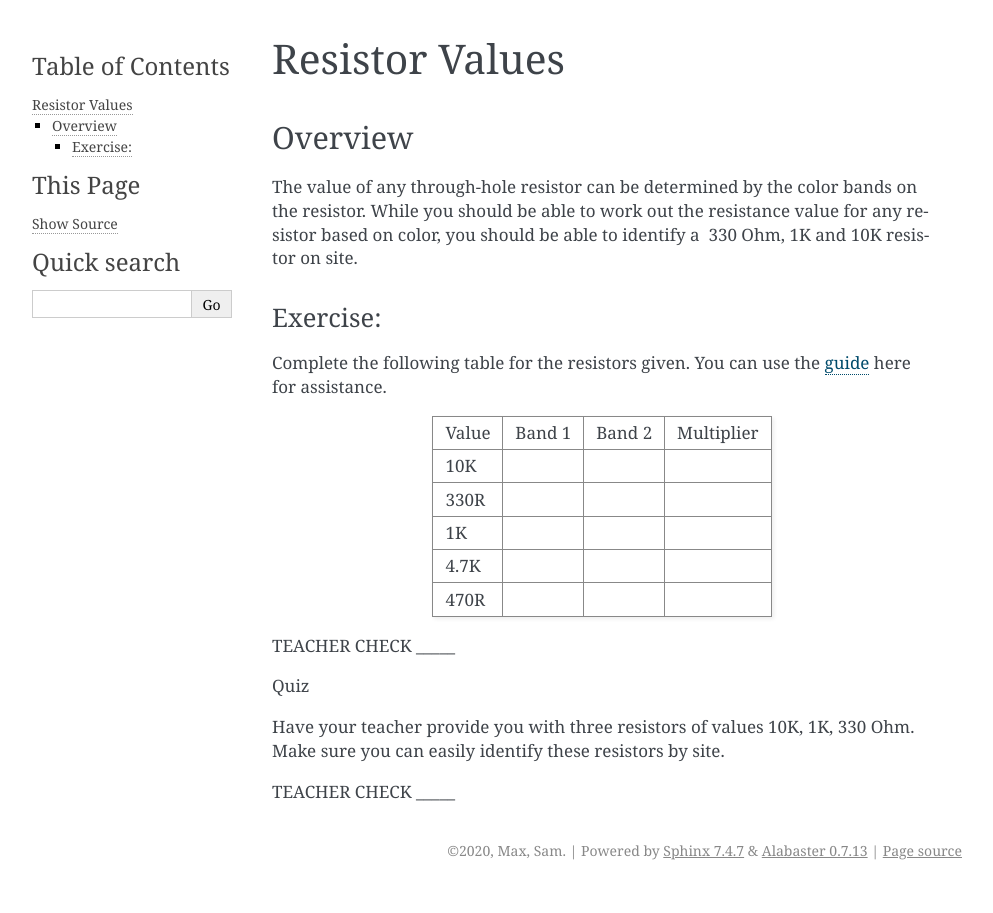
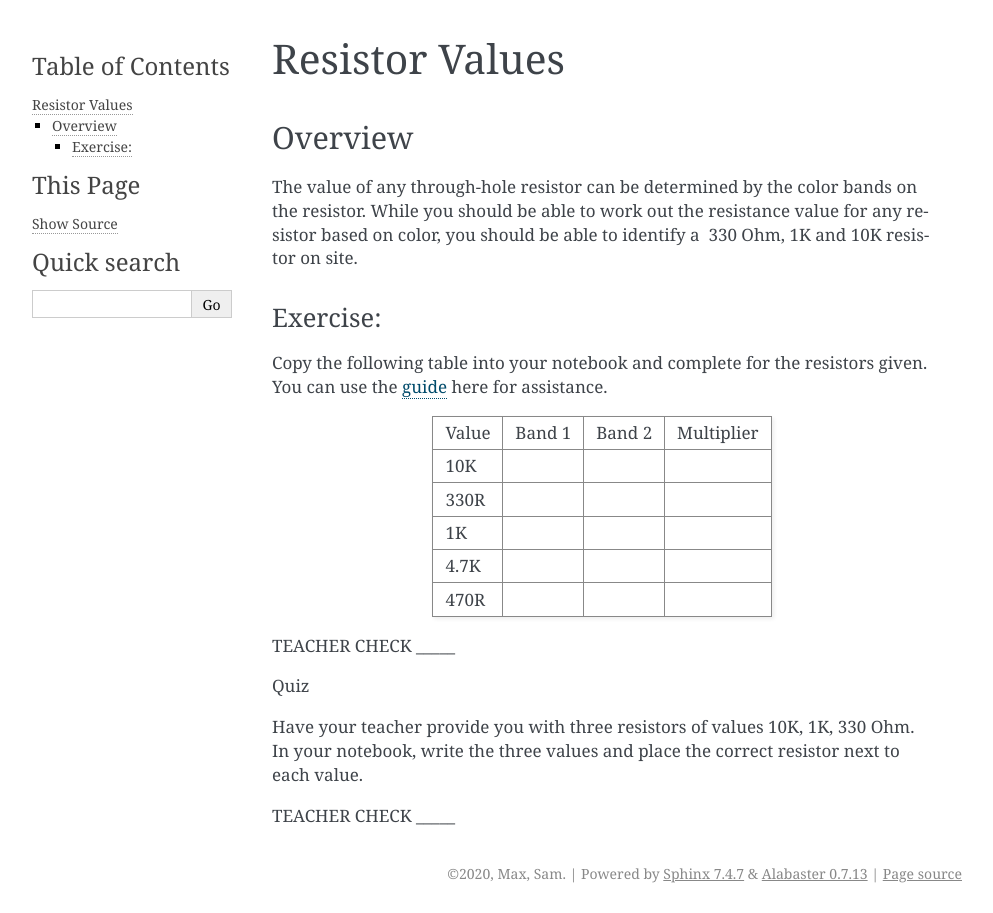
Before and after one commit to maxtkc/mvths-wiki, a Sphinx documentation site: the page built from docs/016-resistor-values.rst, in a window 1280 px wide. Shown: the whole page, without its empty margins (148-1141 px from the left). Built offline with Sphinx 7.4.7, drawn with Linux system fonts in a browser that asks for light colours.

Commit message:
Update 016-resistor-values.rst

```diff
--- a/docs/016-resistor-values.rst
+++ b/docs/016-resistor-values.rst
@@ -12,7 +12,7 @@ identify a  330 Ohm, 1K and 10K resistor on site.
 Exercise:
 ~~~~~~~~~
 
-Complete the following table for the resistors given. You can use the
+Copy the following table into your notebook and complete for the resistors given. You can use the
 `guide <https://www.google.com/url?q=https://docs.google.com/document/d/1BmZbXzxnD2j17QToSZ9jeZmnP7burwfksfQq2v4zu-Y/edit%23heading%3Dh.ex2xtjdrup0t&sa=D&ust=1587613173886000>`__ here
 for assistance.
 
@@ -35,6 +35,6 @@ TEACHER CHECK \_\_\_\_\_
 Quiz
 
 Have your teacher provide you with three resistors of values 10K, 1K,
-330 Ohm. Make sure you can easily identify these resistors by site.
+330 Ohm. In your notebook, write the three values and place the correct resistor next to each value.
 
 TEACHER CHECK \_\_\_\_\_
```
